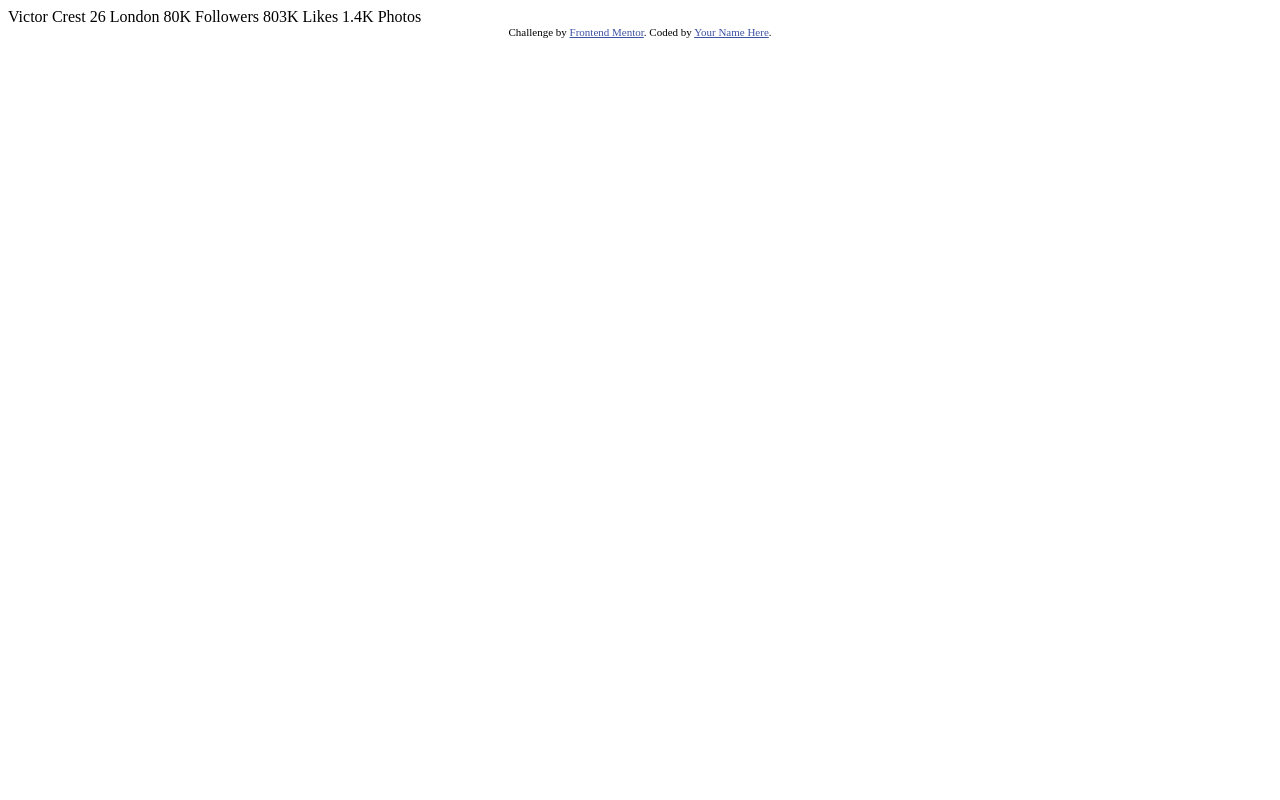
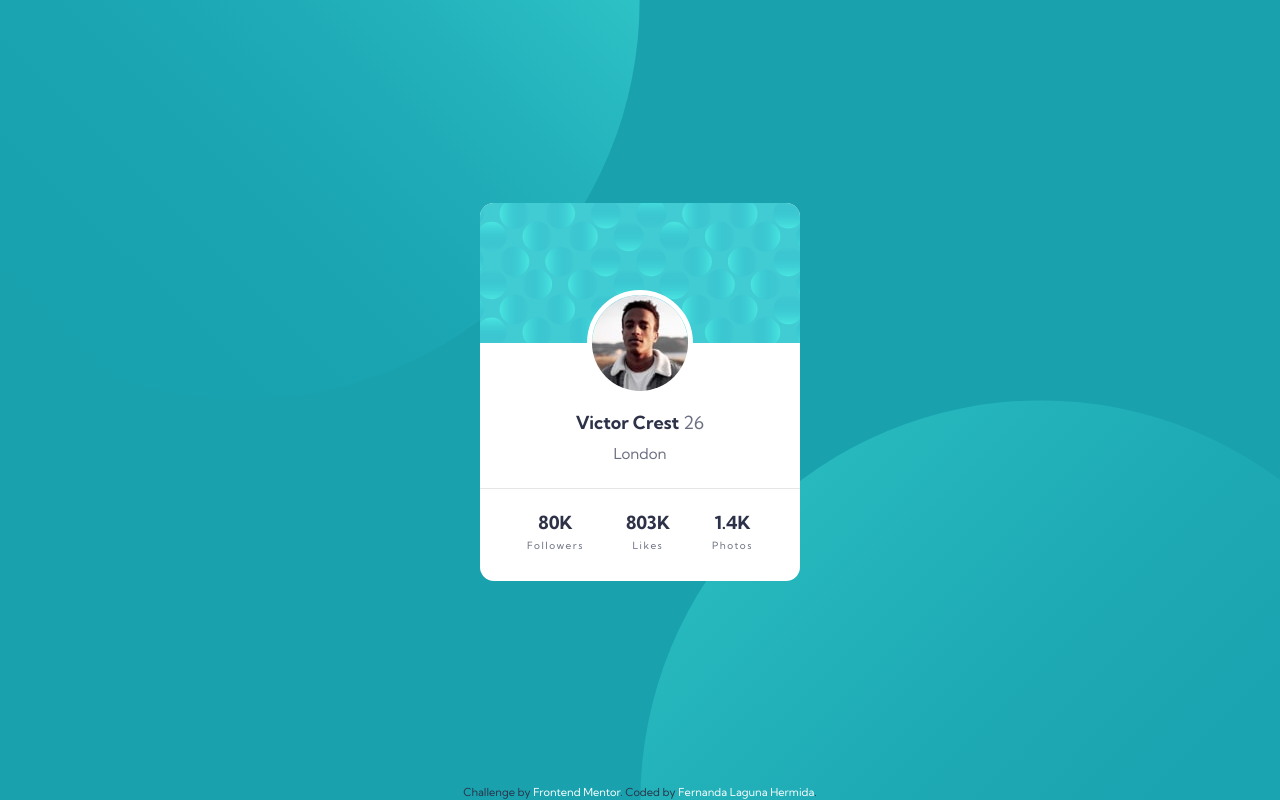
Before and after one commit to ferlagher/FMC-Profile-card-component, a plain HTML site: page index.html in a window 1280 px wide. Drawn offline with Linux system fonts and the light colour scheme.

Commit message:
Finished solution

```diff
--- a/index.html
+++ b/index.html
@@ -1,35 +1,45 @@
 <!DOCTYPE html>
 <html lang="en">
+
 <head>
-  <meta charset="UTF-8">
-  <meta name="viewport" content="width=device-width, initial-scale=1.0"> <!-- displays site properly based on user's device -->
+    <meta charset="UTF-8">
+    <meta name="viewport" content="width=device-width, initial-scale=1.0">
 
-  <link rel="icon" type="image/png" sizes="32x32" href="./images/favicon-32x32.png">
+    <link rel="icon" type="image/png" sizes="32x32" href="./images/favicon-32x32.png">
+    <link rel="stylesheet" href="./css/style.css">
 
-  <title>Frontend Mentor | Profile card component</title>
+    <title>Frontend Mentor | Profile card component</title>
+</head>
 
-  <!-- Feel free to remove these styles or customise in your own stylesheet 👍 -->
-  <style>
-    .attribution { font-size: 11px; text-align: center; }
-    .attribution a { color: hsl(228, 45%, 44%); }
-  </style>
-</head>
 <body>
-  Victor Crest
-  26
-  London
+    <main>
+        <div class="card">
+            <div class="card-body">
+                <img src="./images/image-victor.jpg" alt="Avatar">
+                <h1>Victor Crest <span>26</span></h1>
+                <p>London</p>
+            </div>
+            <div class="card-footer">
+                <div class="stats">
+                    <h2>80K</h2>
+                    <sub>Followers</sub>
+                </div>
+                <div class="stats">
+                    <h2>803K</h2>
+                    <sub>Likes</sub>
+                </div>
+                <div class="stats">
+                    <h2>1.4K</h2>
+                    <sub>Photos</sub>
+                </div>
+            </div>
+        </div>
+    </main>
 
-  80K
-  Followers
+    <footer>
+        Challenge by <a href="https://www.frontendmentor.io?ref=challenge" target="_blank">Frontend Mentor</a>.
+        Coded by <a href="https://github.com/ferlagher">Fernanda Laguna Hermida</a>.
+    </footer>
+</body>
 
-  803K
-  Likes
-
-  1.4K
-  Photos
-  <div class="attribution">
-    Challenge by <a href="https://www.frontendmentor.io?ref=challenge" target="_blank">Frontend Mentor</a>.
-    Coded by <a href="#">Your Name Here</a>.
-  </div>
-</body>
 </html>
--- /dev/null
+++ b/sass/style.scss
@@ -0,0 +1,113 @@
+@import url('https://fonts.googleapis.com/css2?family=Kumbh+Sans:wght@400;700&display=swap');
+
+$color-cyan: #19a2ae;
+$color-dark-blue: #2d3248;
+$color-grayish-blue: #6a6f81;
+$color-gray: rgb(150, 150, 150, 0.25);
+$color-white: #fff;
+
+$font-family: 'Kumbh Sans', sans-serif;
+$font-weight-regular: 400;
+$font-weight-bold: 700;
+
+h1, h2 {
+    font-size: 1.125rem;
+    font-weight: $font-weight-bold;
+    color: $color-dark-blue;
+    span {
+        font-weight: $font-weight-regular;
+        color: $color-grayish-blue;
+    }
+}
+
+h1 {
+    padding-top: 1em;
+}
+
+p {
+    font-size: 0.9375rem;
+    padding-top: 1em;
+}
+
+sub {
+    font-size: 0.625rem;
+    letter-spacing: 0.15em;
+}
+
+* {
+    margin: 0;
+    padding: 0;
+    box-sizing: border-box;
+}
+
+body {
+    font-family: $font-family;
+    color: $color-grayish-blue;
+    line-height: 1em;
+    background-color: $color-cyan;
+    background-image: url('../images/bg-pattern-top.svg'), url('../images/bg-pattern-bottom.svg');
+    background-repeat: no-repeat;
+    background-size: auto 100%;
+    background-position: right 50vw bottom 50vh , 50vw 50vh;
+    height: 100vh;
+    display: grid;
+    grid-template-rows: auto 1em;
+    justify-content: center;
+}
+
+main {
+    display: flex;
+    justify-content: center;
+    align-items: center;
+}
+
+.card {
+    background-color: $color-white;
+    width: 20rem;
+    border-radius: 0.875rem;
+    position: relative;
+    overflow: hidden;
+    &::after {
+        content: '';
+        position: absolute;
+        top: 0;
+        left: 0;
+        height: 8.75rem;
+        width: 100%;
+        background-image: url(../images/bg-pattern-card.svg);
+        background-position: center;
+    }
+    &-body {
+        margin-top: 8.75rem;
+        display: flex;
+        flex-direction: column;
+        align-items: center;
+        padding: 1.625em;
+        padding-top: 0;
+        img {
+            z-index: 1;
+            border: 0.35rem solid $color-white;
+            border-radius: 50%;
+            transform: translateY(-50%);
+            margin-bottom: -52px;
+        }
+    }
+    &-footer {
+        display: flex;
+        justify-content: space-around;
+        border-top: solid 1px $color-gray;
+        padding: 1.625em;
+        .stats{
+            text-align: center;
+        }
+    }
+}
+
+footer {
+    font-size: 0.6875rem;
+    color: $color-dark-blue;
+    a {
+        color: $color-white;
+        text-decoration: none;
+    }
+}
```
Also changed, not shown: css/style.css (added), design/screenshot-desktop.png (added), design/screenshot-mobile.png (added), 3 other files.
